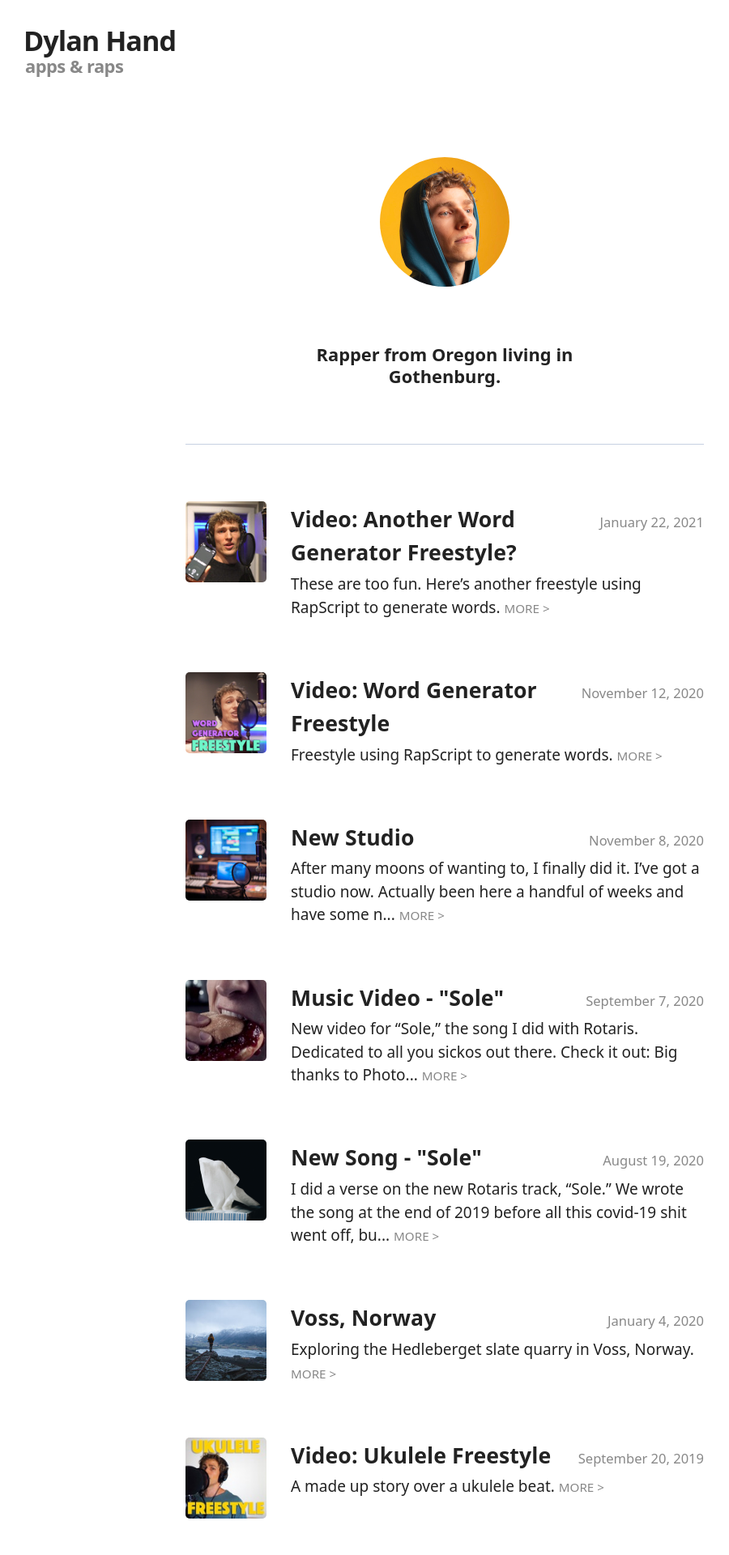
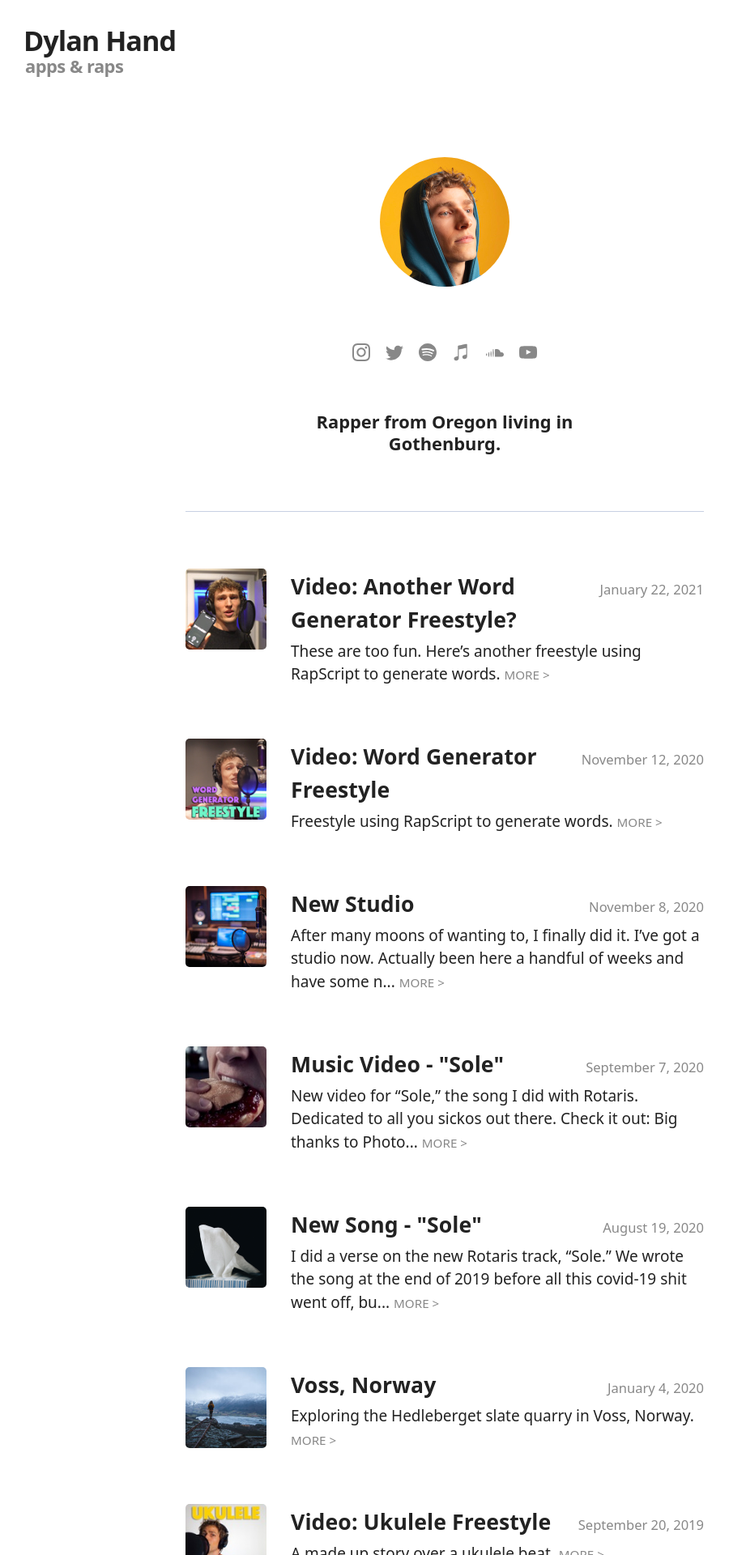
Before and after one commit to dylanhand/dylanhand.github.io, a Jekyll site: the page built from index.html, in a window 1280 px wide. Shown: the top 1920 px of the page at 81% size, without its empty margins (91-991 px from the left). Built offline with Jekyll 4.4.1, drawn with Linux system fonts in a browser that asks for light colours.

Commit message:
Add social links under profile pic

```diff
--- a/_sass/3-modules/_author-section.scss
+++ b/_sass/3-modules/_author-section.scss
@@ -36,6 +36,7 @@
 
 .author__contact {
   text-align: center;
+  margin-bottom: 3rem;
 }
 
 .contact__link .contact__icon {
--- a/index.html
+++ b/index.html
@@ -7,6 +7,9 @@ layout: default
   <section class="author" data-aos="fade-up" data-aos-easing="ease-out-quad" data-aos-duration="700">
     <div class="author__inner">
       <img src="{{site.baseurl}}{{site.author.image}}" alt="{{site.author.name}}" class="author__img">
+      <div>
+        {% include social-icons.html %}
+      </div>
       <p class="author__bio">{{ site.author.bio }}</p>
     </div>
   </section>
```
